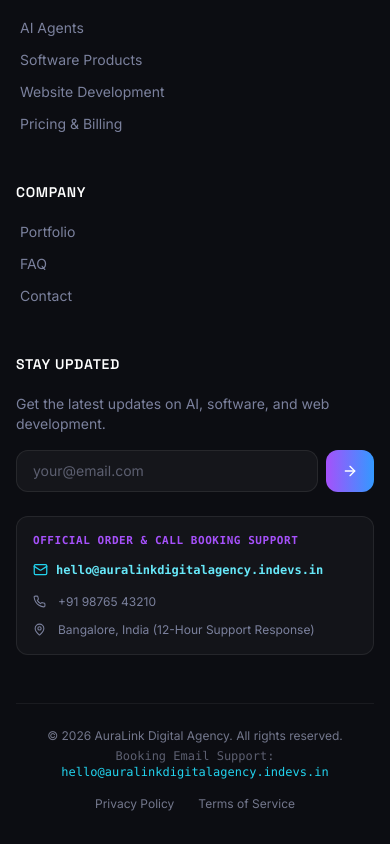
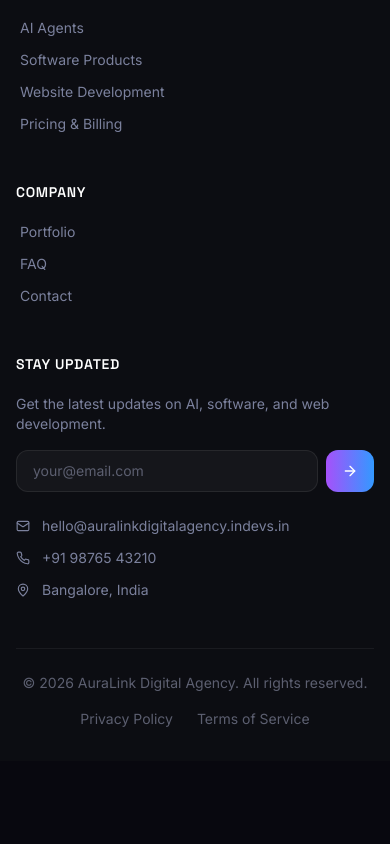
Before and after one commit to ravichandrareddy-projects/AuraLinkDagency, a Next.js app: page / in a window 390 px wide. Shown: the part 10464-11308 px from the top of the page. After the commit the page ends 11225 px from the top, so only its background shows below. Built offline with nearby package versions, Linux system fonts and the light colour scheme.

Commit message:
Revert footer email layout back to clean minimalist list styling

```diff
--- a/src/components/layout/Footer.jsx
+++ b/src/components/layout/Footer.jsx
@@ -122,24 +122,21 @@
               </button>
             </form>
 
-            <div className="mt-6 space-y-3 p-4 rounded-xl bg-white/[0.03] border border-white/[0.08]">
-              <span className="text-[11px] font-mono text-[hsl(270,95%,65%)] font-bold uppercase tracking-wider block">
-                Official Order & Call Booking Support
-              </span>
+            <div className="mt-6 space-y-3">
               <a
                 href="mailto:hello@auralinkdigitalagency.indevs.in"
-                className="flex items-center gap-2 text-cyan-300 font-mono font-bold text-xs sm:text-sm hover:underline break-all"
+                className="flex items-center gap-3 text-[hsl(230,15%,55%)] text-sm hover:text-white transition-colors"
               >
-                <Mail size={15} className="shrink-0 text-cyan-400" />
+                <Mail size={14} />
                 <span>hello@auralinkdigitalagency.indevs.in</span>
               </a>
-              <div className="flex items-center gap-3 text-[hsl(230,15%,55%)] text-xs pt-1">
-                <Phone size={13} />
+              <div className="flex items-center gap-3 text-[hsl(230,15%,55%)] text-sm">
+                <Phone size={14} />
                 <span>+91 98765 43210</span>
               </div>
-              <div className="flex items-center gap-3 text-[hsl(230,15%,55%)] text-xs">
-                <MapPin size={13} />
-                <span>Bangalore, India (12-Hour Support Response)</span>
+              <div className="flex items-center gap-3 text-[hsl(230,15%,55%)] text-sm">
+                <MapPin size={14} />
+                <span>Bangalore, India</span>
               </div>
             </div>
           </div>
@@ -147,17 +144,12 @@
 
         {/* Bottom Bar */}
         <div className="border-t border-white/[0.06] pt-6 flex flex-col sm:flex-row items-center justify-between gap-4">
-          <div className="space-y-1 text-center sm:text-left">
-            <p className="text-[hsl(230,10%,50%)] text-xs sm:text-sm">
-              © 2026 AuraLink Digital Agency. All rights reserved.
-            </p>
-            <p className="text-[hsl(230,10%,40%)] text-xs font-mono">
-              Booking Email Support: <a href="mailto:hello@auralinkdigitalagency.indevs.in" className="text-cyan-400 hover:underline">hello@auralinkdigitalagency.indevs.in</a>
-            </p>
-          </div>
+          <p className="text-[hsl(230,10%,40%)] text-sm">
+            © 2026 AuraLink Digital Agency. All rights reserved.
+          </p>
           <div className="flex items-center gap-6">
-            <Link href="/privacy" className="text-[hsl(230,10%,50%)] text-xs sm:text-sm hover:text-white transition-colors">Privacy Policy</Link>
-            <Link href="/terms" className="text-[hsl(230,10%,50%)] text-xs sm:text-sm hover:text-white transition-colors">Terms of Service</Link>
+            <Link href="/privacy" className="text-[hsl(230,10%,40%)] text-sm hover:text-white transition-colors">Privacy Policy</Link>
+            <Link href="/terms" className="text-[hsl(230,10%,40%)] text-sm hover:text-white transition-colors">Terms of Service</Link>
           </div>
         </div>
       </div>
```
